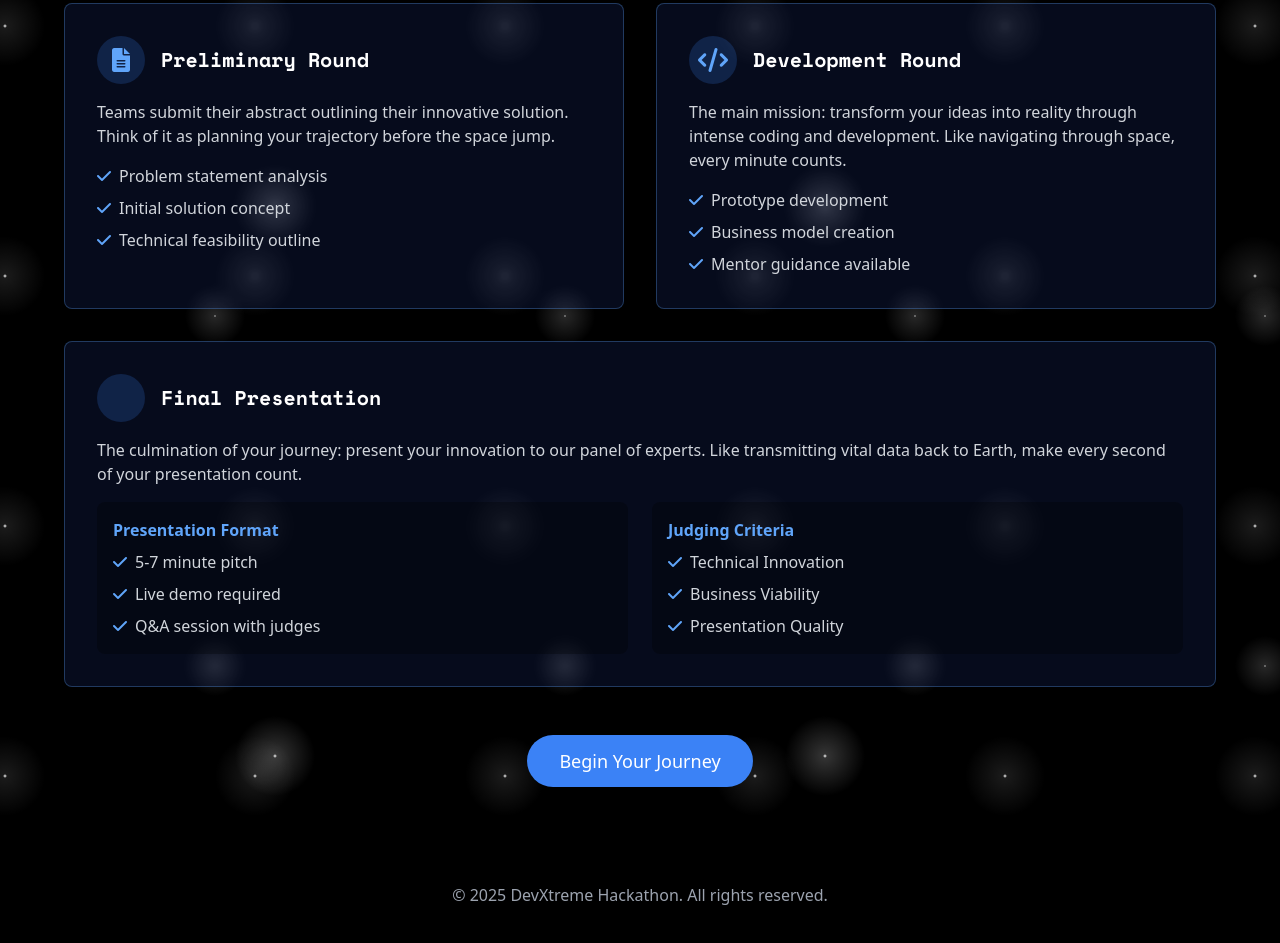
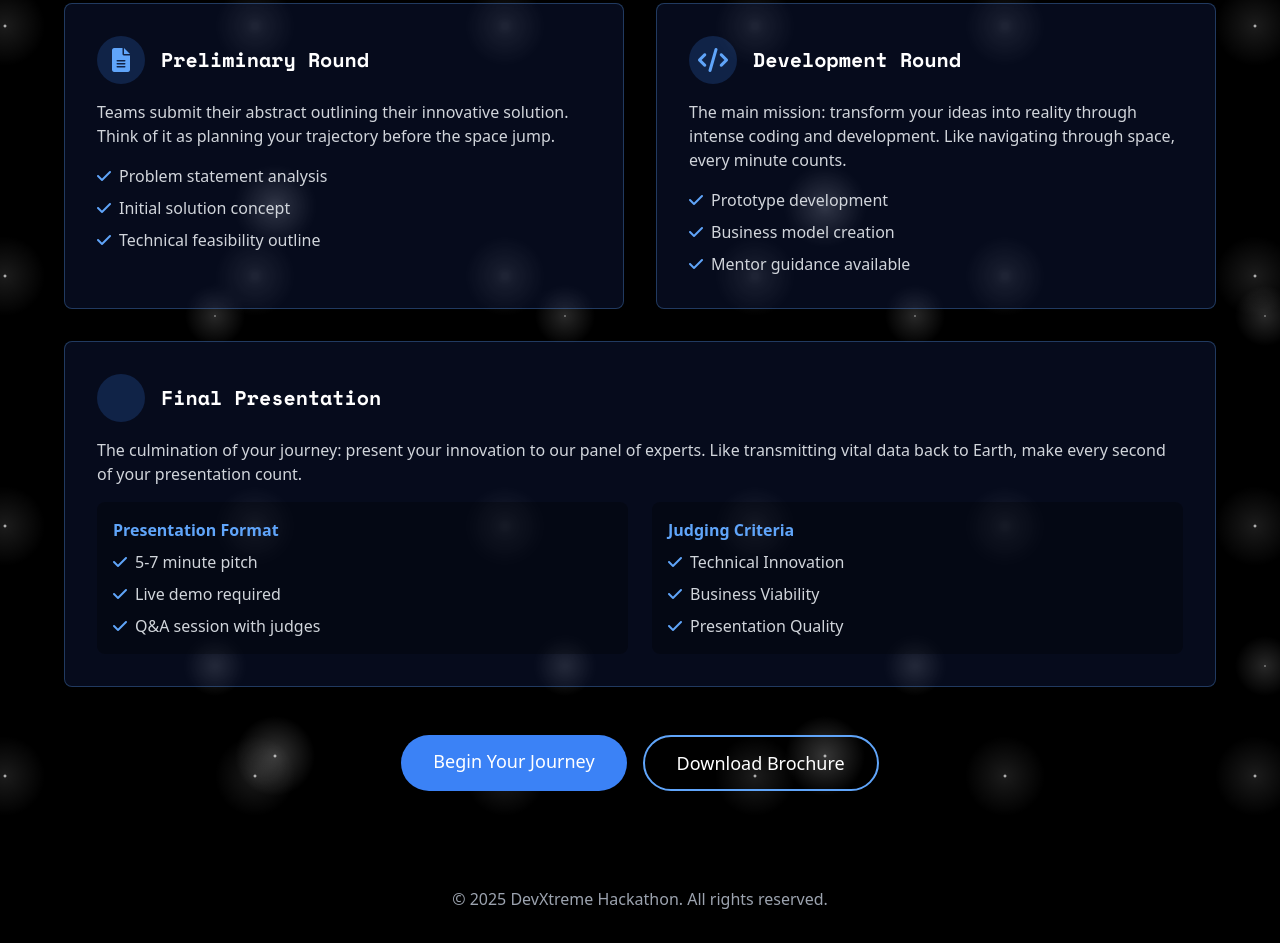
Before and after one commit to Code-name-HeaLer/DevXtreme, a plain HTML site: page details.html in a window 1280 px wide. Shown: the part 619-1562 px from the top of the page. Drawn offline with nearby package versions, Linux system fonts and the light colour scheme.

Commit message:
Brochure download added

```diff
--- a/details.html
+++ b/details.html
@@ -244,12 +244,21 @@
         </div>
 
         <!-- Registration Section -->
-        <div class="text-center">
+        <div class="flex flex-wrap justify-center gap-4">
           <a
             href="https://forms.gle/YEF3dbepZJV62CdZ7"
             class="inline-block px-8 py-3 bg-blue-500 hover:bg-blue-600 rounded-full transition-colors text-lg font-medium"
           >
             Begin Your Journey
+          </a>
+          <a
+            href="details.html"
+            class="group relative px-8 py-3 overflow-hidden border-2 border-blue-400 rounded-full hover:bg-blue-400/20 transition-colors"
+            onclick="downloadPDF()"
+          >
+            <span class="relative z-10 text-lg font-medium"
+              >Download Brochure</span
+            >
           </a>
         </div>
       </div>
@@ -288,6 +297,16 @@
           mobileMenu.classList.add("hidden");
         });
       });
+
+      // for downlaoding the brochure
+      function downloadPDF() {
+        const link = document.createElement("a");
+        link.href = "DevXtreme.pdf"; // Replace with your PDF file path
+        link.download = "DevXtreme-Brochure.pdf"; // Set the filename for download
+        document.body.appendChild(link);
+        link.click();
+        document.body.removeChild(link);
+      }
     </script>
   </body>
 </html>
```
Also changed, not shown: 1 other file.
